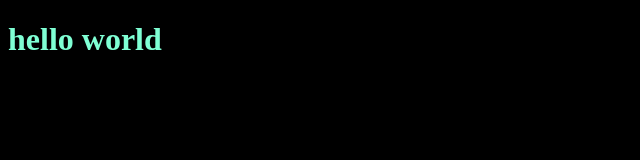
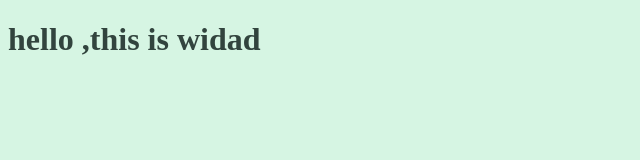
Before and after one commit to widad-hcn/myproject, a plain HTML site: page index.html in a window 1280 px wide. Shown: the whole page, without its empty margins (0-640 px from the left). Drawn offline with Linux system fonts and the light colour scheme.

Commit message:
changing title's style

```diff
--- a/index.html
+++ b/index.html
@@ -7,7 +7,7 @@
     <title>Document</title>
 </head>
 <body>
-    <h1> hello world</h1>
+    <h1> hello ,this is widad</h1>
     <script src="app.js"></script>
 </body>
 </html>
--- a/stile.css
+++ b/stile.css
@@ -1,6 +1,6 @@
 h1{
-    color: aquamarine;
+    color: rgb(50, 68, 62);
 }
 body{
-    background-color: black;
+    background-color: rgb(214, 245, 227);
 }
```
